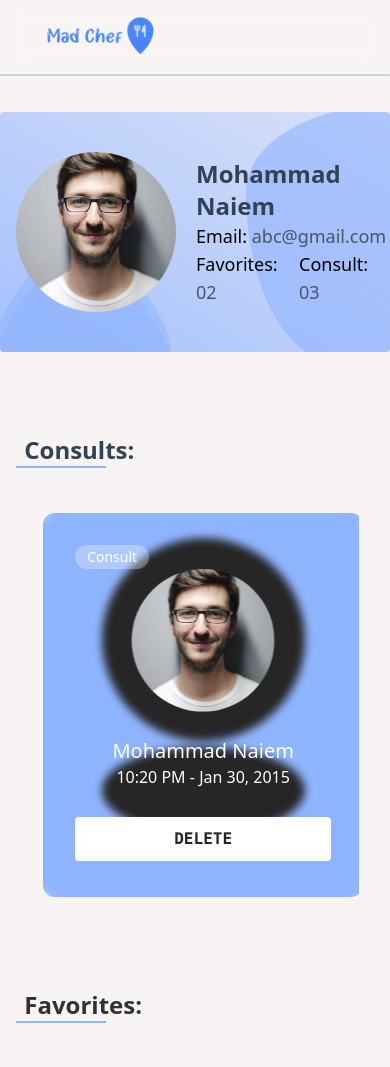
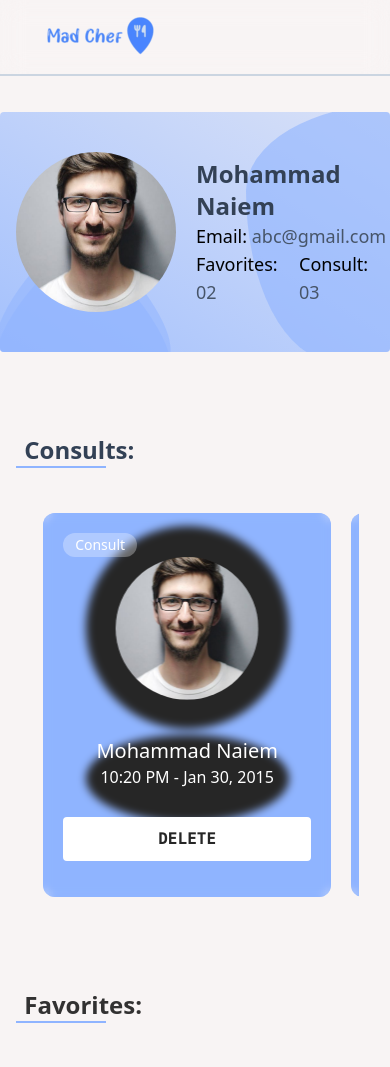
Before and after one commit to MohammadNaiem65/mad-chef-client, a React (Vite) app: page /dashboard in a window 390 px wide. Shown: the top 1067 px of the page. Built offline with nearby package versions, Linux system fonts and the light colour scheme; some icons are missing.

Commit message:
Updated: made the Consults section responsive for smaller mobile and laptop devices

```diff
--- a/src/components/Dashboard/Consult/Consult.jsx
+++ b/src/components/Dashboard/Consult/Consult.jsx
@@ -19,8 +19,8 @@ export default function Consult({ cardRef }) {
 					scale: 1.05,
 				},
 			}}
-			className='relative h-96 w-80 shrink-0 overflow-hidden rounded-xl bg-Primary'>
-			<div className='w-full h-full relative z-10 text-white backdrop-blur-sm p-8 text-center'>
+			className='relative h-96 w-72 lg:w-80 shrink-0 overflow-hidden rounded-xl bg-Primary'>
+			<div className='w-full h-full relative z-10 text-white backdrop-blur-sm p-5 lg:p-8 text-center'>
 				<span className='mb-3 block w-fit rounded-full bg-white/30 px-3 py-0.5 text-sm font-light text-white'>
 					Consult
 				</span>
@@ -38,7 +38,7 @@ export default function Consult({ cardRef }) {
 					className='h-[10.5rem] aspect-square mx-auto -mt-3 object-cover origin-top rounded-full'
 					src={modelImg}
 				/>
-				<p className='text-xl truncate'>{name}</p>
+				<p className='mt-3 text-xl truncate'>{name}</p>
 				<p className=''>
 					{new Date(time).toLocaleTimeString('en-US', {
 						hour: 'numeric',
@@ -65,7 +65,7 @@ export default function Consult({ cardRef }) {
 				viewBox='0 0 320 384'
 				fill='none'
 				xmlns='http://www.w3.org/2000/svg'
-				className='absolute inset-0 z-0 mt-3'
+				className='absolute inset-0 z-0 lg:mt-3 -ml-4'
 				variants={{
 					hover: {
 						scale: 1.5,
```
